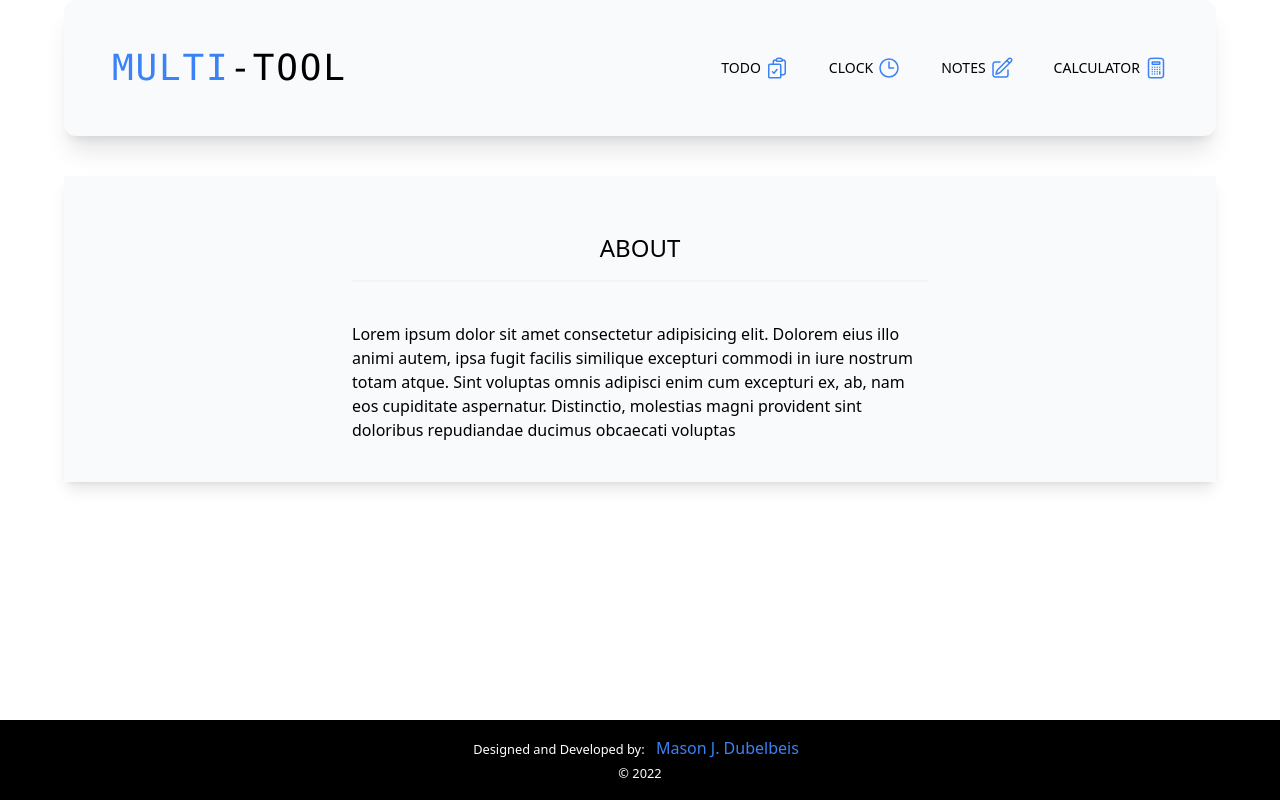
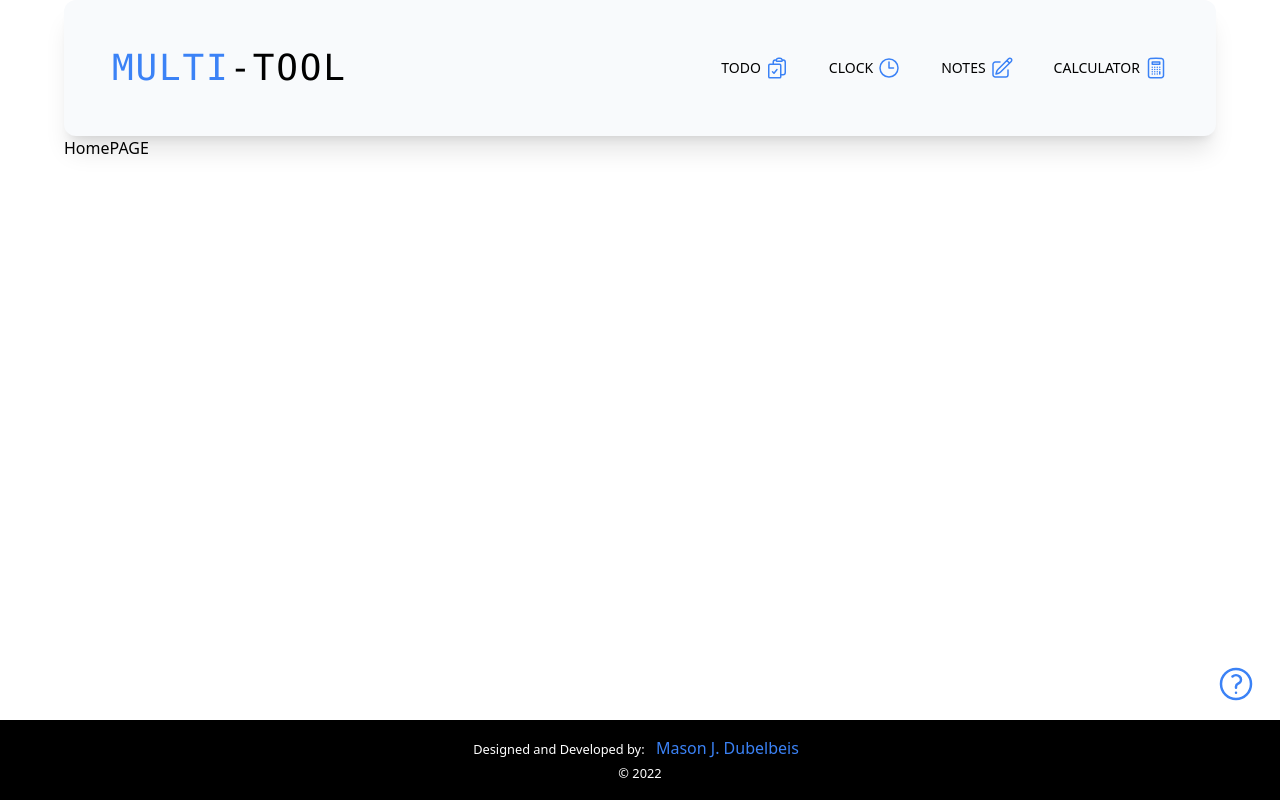
Before and after one commit to mdubelbeis/alarm-clock, a React (Vite) app: page / in a window 1280 px wide. Built offline with nearby package versions, Linux system fonts and the light colour scheme.

Commit message:
Styled and added Modal logic

```diff
--- a/src/App.tsx
+++ b/src/App.tsx
@@ -1,6 +1,7 @@
 import { Outlet } from "react-router-dom";
 import Footer from "./components/Footer";
 import Header from "./components/Header";
+import About from "./pages/About";
 
 const App = () => {
   return (
--- a/src/components/Footer.tsx
+++ b/src/components/Footer.tsx
@@ -1,3 +1,5 @@
+import About from "../pages/About";
+
 const Footer: React.FC = () => {
   return (
     <footer className="fixed bottom-0 left-0 py-4 flex flex-col justify-center items-center bg-black w-screen text-white">
--- a/src/components/MobileNav.tsx
+++ b/src/components/MobileNav.tsx
@@ -46,7 +46,7 @@ const MobileNav: React.FC<MobileNavProps> = ({ onClick }) => {
       >
         <Icons d="M6 18L18 6M6 6l12 12" id="closeMenuIcon" />
       </div>
-      <ul className="flex flex-col gap-20 lg:gap-10 lg:flex-row lg:bg-slate-50">
+      <ul className="flex flex-col gap-10 lg:flex-row lg:bg-slate-50">
         {ICON_DIMENSION.map((icon) => {
           return (
             <li
--- /dev/null
+++ b/src/pages/About.tsx
@@ -0,0 +1,52 @@
+import { useState } from "react";
+
+import Icons from "../components/ui/Icons";
+
+const About: React.FC = () => {
+  const [showAboutModal, setShowAboutModal] = useState(false);
+
+  const handleModal = () => {
+    setShowAboutModal(!showAboutModal);
+  };
+
+  return (
+    <section>
+      <div className="fixed bottom-24 right-6">
+        {!showAboutModal && (
+          <div onClick={handleModal}>
+            <Icons
+              id="aboutIcon"
+              d="M9.879 7.519c1.171-1.025 3.071-1.025 4.242 0 1.172 1.025 1.172 2.687 0 3.712-.203.179-.43.326-.67.442-.745.361-1.45.999-1.45 1.827v.75M21 12a9 9 0 11-18 0 9 9 0 0118 0zm-9 5.25h.008v.008H12v-.008z"
+              width="w-10"
+            />
+          </div>
+        )}
+      </div>
+      {showAboutModal && (
+        <div className="flex justify-center">
+          <div
+            id="modalBackdrop"
+            className="absolute top-0 left-0 h-screen w-screen bg-slate-100 opacity-90"
+          ></div>
+          <div className="fixed w-10/12 mx-auto text-center p-10 shadow-lg bg-white flex flex-col items-center gap-10">
+            <div className="border-b-2 text-center border-slate-100 w-full max-w-xl mx-auto">
+              <h1 className="text-2xl p-4">What is Multi-Tool?</h1>
+            </div>
+            <div className="max-w-xl mx-auto">
+              <p>
+                Multi-Tool is a web application which bundles multi-purpose
+                applications for easy mobile or desktop use that can help with
+                completing your daily tasks.
+              </p>
+            </div>
+            <div onClick={handleModal} className="absolute top-4 right-4">
+              <Icons d="M6 18L18 6M6 6l12 12" id="closeMenuIcon" width="w-10" />
+            </div>
+          </div>
+        </div>
+      )}
+    </section>
+  );
+};
+
+export default About;
--- a/src/pages/HomePage.tsx
+++ b/src/pages/HomePage.tsx
@@ -1,22 +1,14 @@
 import React from "react";
+import About from "./About";
 
 const HomePage: React.FC = () => {
   // ! USER LOGIN / AUTH
   return (
-    <section className="mt-10 w-full p-10 shadow-lg bg-slate-50 flex flex-col gap-10">
-      <div className="border-b-2 text-center border-slate-100 w-full max-w-xl mx-auto">
-        <h1 className="text-2xl p-4">ABOUT</h1>
-      </div>
-      <div className="max-w-xl mx-auto">
-        <p>
-          Lorem ipsum dolor sit amet consectetur adipisicing elit. Dolorem eius
-          illo animi autem, ipsa fugit facilis similique excepturi commodi in
-          iure nostrum totam atque. Sint voluptas omnis adipisci enim cum
-          excepturi ex, ab, nam eos cupiditate aspernatur. Distinctio, molestias
-          magni provident sint doloribus repudiandae ducimus obcaecati voluptas
-        </p>
-      </div>
-    </section>
+    <div>
+      <p>HomePAGE</p>
+
+      <About />
+    </div>
   );
 };
 
--- a/src/pages/Todo.tsx
+++ b/src/pages/Todo.tsx
@@ -58,7 +58,7 @@ const Todo: React.FC = () => {
   };
 
   return (
-    <div className="mt-10 relative py-20 px-10 max-w-6xl mx-auto flex flex-col gap-20 items-center lg:shadow-lg rounded-lg bg-slate-50">
+    <div className="mt-10 relative py-20 px-4 max-w-6xl mx-auto flex flex-col gap-20 items-center lg:shadow-lg rounded-lg bg-slate-50">
       {errorMessage && (
         <small className="absolute top-40 left-14 md:left-20 lg:left-48 xl:left-64 text-red-500 tracking-wider">
           {errorMessage}
```
